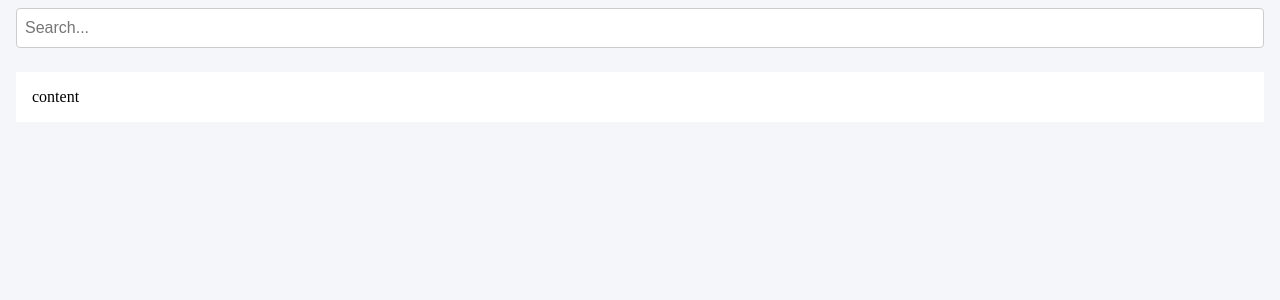
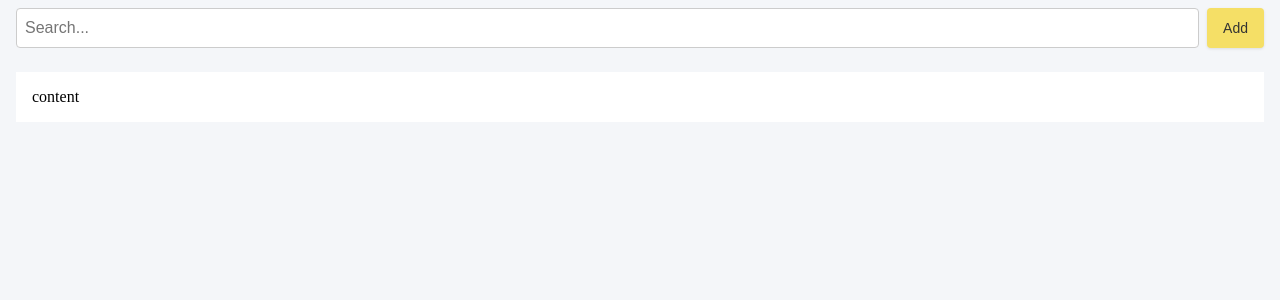
Before and after one commit to RKOrtega94/TCS-angular, an Angular app: page /products in a window 1280 px wide. Shown: the top 300 px of the page. Built offline with nearby package versions, Linux system fonts and the light colour scheme.

Commit message:
feat: add product add component with button integration and styles

```diff
--- /dev/null
+++ b/src/app/features/products/presentation/components/product-add/product-add.css
@@ -0,0 +1,5 @@
+:host {
+  display: block;
+  width: max-content;
+  height: max-content;
+}
--- /dev/null
+++ b/src/app/features/products/presentation/components/product-add/product-add.html
@@ -0,0 +1,3 @@
+<app-button variant="primary">
+  <span>Add</span>
+</app-button>
--- a/src/app/features/products/presentation/pages/product-page.html
+++ b/src/app/features/products/presentation/pages/product-page.html
@@ -1,5 +1,6 @@
 <header>
   <app-product-filter />
+  <app-product-add />
 </header>
 <main>
   <app-product-list />
--- a/src/app/shared/components/fields/button/button.css
+++ b/src/app/shared/components/fields/button/button.css
@@ -0,0 +1,30 @@
+button {
+  cursor: pointer;
+  height: 2.5rem;
+  padding: 0 1rem;
+  border: none;
+  border-radius: 0.25rem;
+  font-size: 0.875rem;
+  font-weight: 500;
+  transition: background-color 0.3s ease, color 0.3s ease;
+  text-wrap: nowrap;
+  display: flex;
+  align-items: center;
+  justify-content: center;
+  box-shadow: 0 1px 3px rgba(0, 0, 0, 0.1);
+}
+
+.primary {
+  background-color: var(--primary-color);
+  color: var(--text-color);
+}
+
+.secondary {
+  background-color: var(--secondary-color);
+  color: var(--text-color);
+}
+
+.default {
+  background-color: var(--background-color);
+  color: var(--text-color);
+}
--- a/src/app/shared/components/fields/button/button.html
+++ b/src/app/shared/components/fields/button/button.html
@@ -1 +1,5 @@
-<p>button works!</p>
+<button
+  [ngClass]="{'primary': variant() === 'primary', 'secondary': variant() === 'secondary', 'default': variant() === 'default'}"
+>
+  <ng-content></ng-content>
+</button>
--- a/src/app/shared/components/fields/button/button.ts
+++ b/src/app/shared/components/fields/button/button.ts
@@ -1,11 +1,12 @@
-import { Component } from '@angular/core';
+import { CommonModule } from '@angular/common';
+import { Component, input } from '@angular/core';
 
 @Component({
   selector: 'app-button',
-  imports: [],
+  imports: [CommonModule],
   templateUrl: './button.html',
-  styleUrl: './button.css'
+  styleUrl: './button.css',
 })
 export class Button {
-
+  variant = input<'primary' | 'secondary' | 'default'>('default');
 }
--- a/src/styles.css
+++ b/src/styles.css
@@ -8,10 +8,16 @@
 
 :root {
   --background-color: #f4f6f9;
+  --primary-color: #f5df66;
+  --secondary-color: #eaecf2;
+  --text-color: #333333;
 }
 
 :root.dark-mode {
   --background-color: #121212;
+  --primary-color: #f5df66;
+  --secondary-color: #1e1e1e;
+  --text-color: #ffffff;
 }
 
 html,
```
Also changed, not shown: src/app/features/products/presentation/components/product-add/product-add.ts (added, +10 -0 lines), src/app/features/products/presentation/pages/product-page.ts (+6 -7 lines), public/assets/icons/add-circle.svg (added), 1 other file (tests, documents, lock files or other folders).
